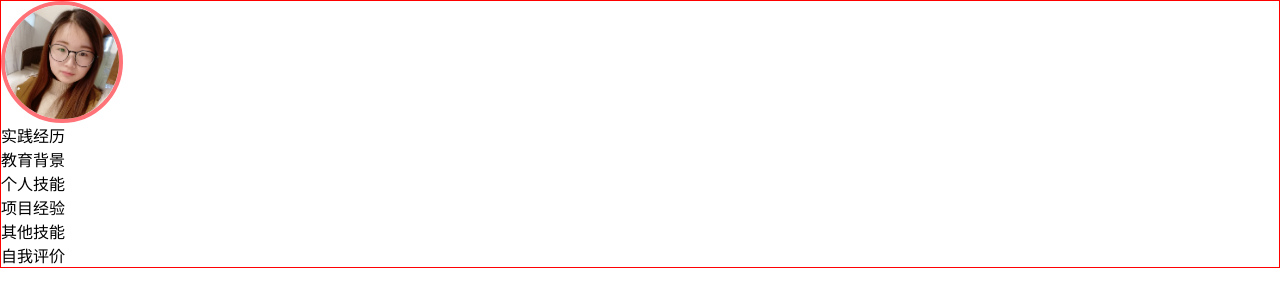
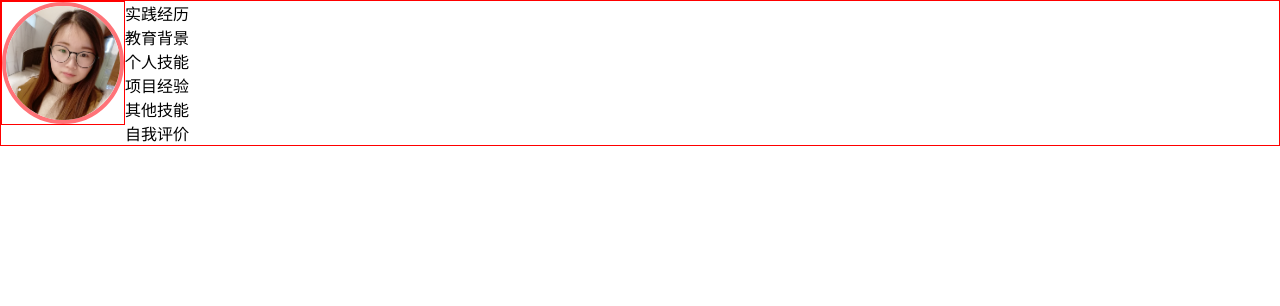
Before and after one commit to cxyxiaoyuyu/resume-2019, a website: page src/index.html in a window 1280 px wide. Drawn offline with Linux system fonts and the light colour scheme.

Commit message:
add main

```diff
--- a/src/css/style.css
+++ b/src/css/style.css
@@ -3,9 +3,26 @@
     margin: 0;
     box-sizing: border-box;
 }
+ol li {
+    list-style: none;
+}
+.clearfix::after {
+    display: block;
+    content: '';
+    clear: both;
+}
 .container {
     widht: 1000px;
     border: 1px solid red;
+}
+aside {
+    float: left;
+    border: 1px solid red;
+    display: flex;
+    justify-content: center;
+}
+main {
+    float: left;
 }
 aside .photo {
     width: 122px;
@@ -15,6 +32,5 @@ aside .photo {
 }
 aside .photo img{
     width: 100%;
-    height: 100%;
     border-radius: 50%;
 }
--- a/src/index.html
+++ b/src/index.html
@@ -6,13 +6,13 @@
         <link rel="stylesheet" href="./css/style.css">
     </head>
     <body>
-        <div class="container">
+        <div class="container clearfix">
             <aside>
                 <div class="photo">
                     <img src="./img/photo.png">
                 </div>
                 <div class="basic-info"></div>
-                <div class="link></div>
+                <div class="link"></div>
             </aside>
             <main>
                 <ol>
```
